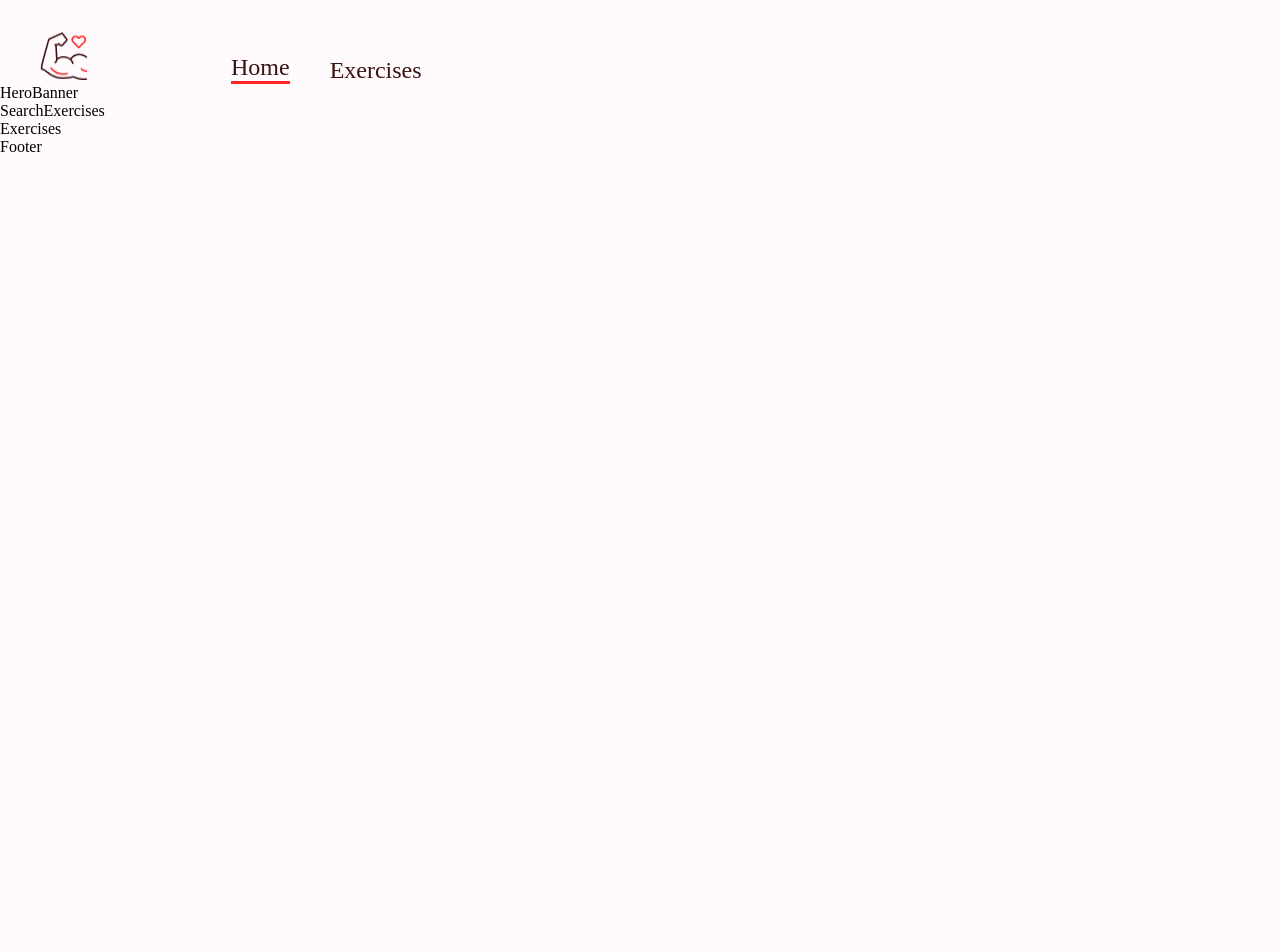
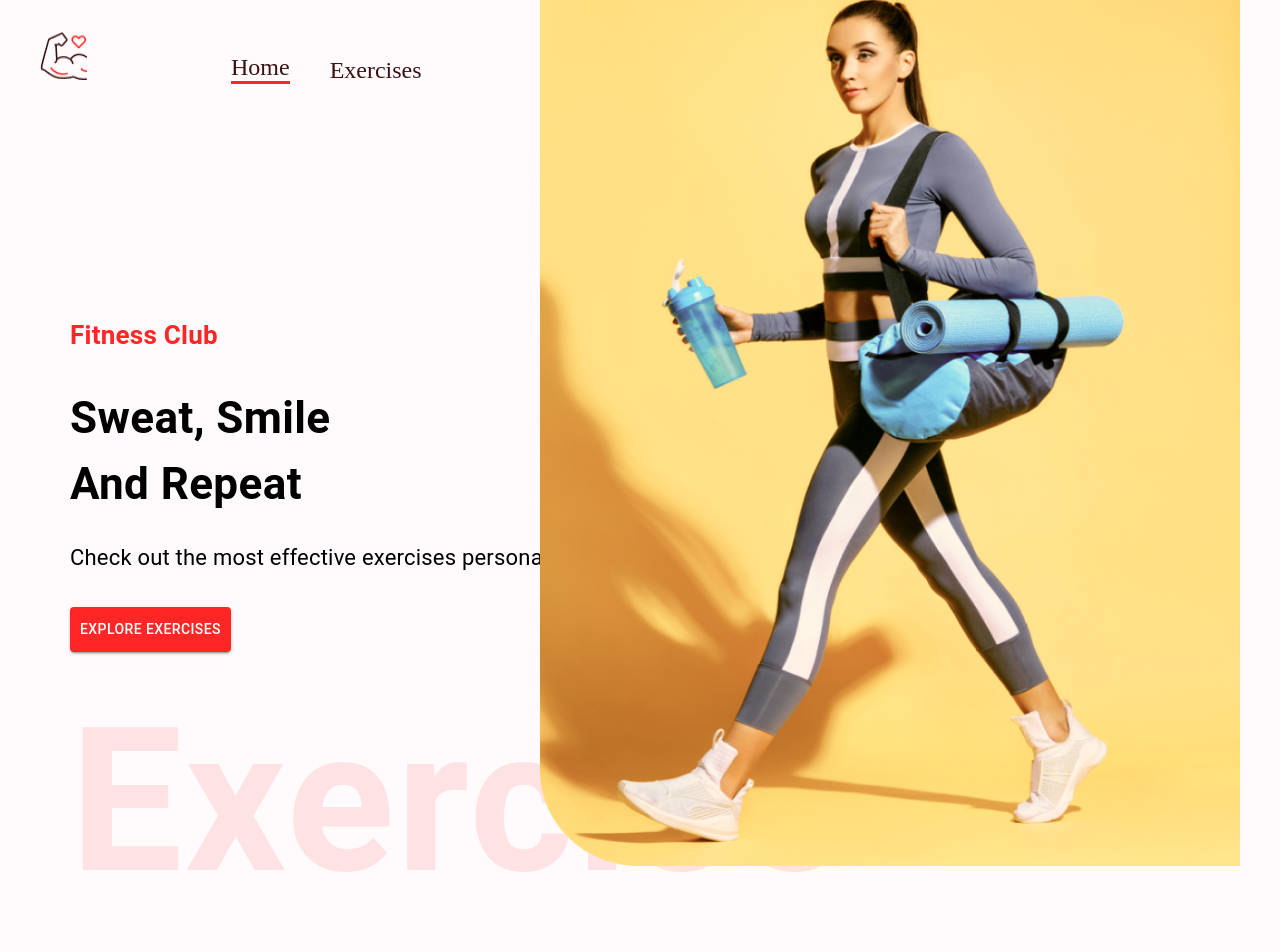
Before and after one commit to ihor-vip/gym_exercises___reactjs, a React (Create React App) app: page / in a window 1280 px wide. Shown: the top 952 px of the page. Before the commit the page ends 800 px from the top, so only its background shows below. Built offline with nearby package versions, Linux system fonts and the light colour scheme.

Commit message:
HeroBanner component

```diff
--- a/src/components/HeroBanner.js
+++ b/src/components/HeroBanner.js
@@ -1,7 +1,24 @@
-export default function HeroBanner() {
-    return (
-        <div>
-            HeroBanner
-        </div>
-    )
-}
+import React from 'react';
+import { Box, Stack, Typography, Button } from '@mui/material';
+
+import HeroBannerImage from '../assets/images/banner.png';
+
+const HeroBanner = () => (
+    <Box sx={{ mt: { lg: '212px', xs: '70px' }, ml: { sm: '50px' } }} position="relative" p="20px">
+        <Typography color="#FF2625" fontWeight="600" fontSize="26px">Fitness Club</Typography>
+        <Typography fontWeight={700} sx={{ fontSize: { lg: '44px', xs: '40px' } }} mb="23px" mt="30px">
+            Sweat, Smile <br />
+            And Repeat
+        </Typography>
+        <Typography fontSize="22px" lineHeight="35px" mb={4}>
+            Check out the most effective exercises personalized to you
+        </Typography>
+        <Button variant="contained" color="error" href="#exercices" sx={{backgroundColor: "#FF2625", padding: "10px"}}>Explore Exercises</Button>
+        <Typography fontWeight={600} color="#FF2625" sx={{ opacity: '0.1', display: { lg: 'block', xs: 'none' }, fontSize: '200px' }}>
+            Exercise
+        </Typography>
+        <img src={HeroBannerImage} alt="hero-banner" className="hero-banner-img" />
+    </Box>
+);
+
+export default HeroBanner;
```
